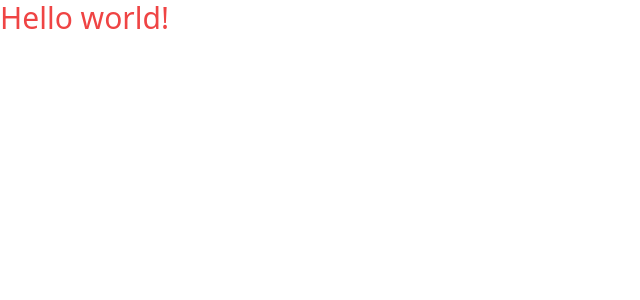
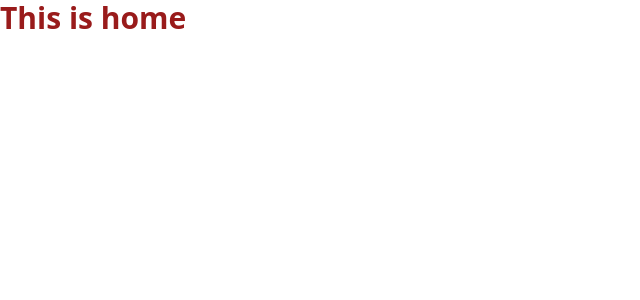
Before and after one commit to SaifullahKabirRana/TourNexus-Tourism-Client, a React (Vite) app: page / in a window 1280 px wide. Shown: the top 300 px of the page, without its empty margins (0-640 px from the left). Built offline with nearby package versions, Linux system fonts and the light colour scheme.

Commit message:
added 404 errorpages

```diff
--- a/eslint.config.js
+++ b/eslint.config.js
@@ -11,7 +11,6 @@ export default [
     languageOptions: {
       ecmaVersion: 2020,
       globals: globals.browser,
-      node:true,
       parserOptions: {
         ecmaVersion: 'latest',
         ecmaFeatures: { jsx: true },
--- /dev/null
+++ b/src/components/ErrorPages.jsx
@@ -0,0 +1,16 @@
+import { Link } from 'react-router-dom';
+import error from '../assets/website-page-found-error.jpg';
+const ErrorPages = () => {
+    return (
+        <div>
+            <div className='flex flex-col justify-center items-center'>
+                <img className='mt-32 md:mt-20 w-[400px] md:w-[600px] xl:w-[800px]' src={error} alt="error-img" />
+                <Link to='/'>
+                    <button className="btn btn-sm md:btn-md rounded-full text-sm md:text-xl md:px-6 bg-slate-900 text-white font-semibold">Back to Home</button>
+                </Link>
+            </div>
+        </div>
+    );
+};
+
+export default ErrorPages;
--- /dev/null
+++ b/src/components/Home.jsx
@@ -0,0 +1,10 @@
+
+const Home = () => {
+    return (
+        <div>
+            <h2 className="text-3xl font-bold text-red-800">This is home</h2>
+        </div>
+    );
+};
+
+export default Home;
--- /dev/null
+++ b/src/layout/Root.jsx
@@ -0,0 +1,13 @@
+import { Outlet } from "react-router-dom";
+
+const Root = () => {
+    return (
+        <div>
+           <div>
+            <Outlet></Outlet>
+           </div>
+        </div>
+    );
+};
+
+export default Root;
--- /dev/null
+++ b/src/routes/PrivateRoutes.jsx
@@ -0,0 +1,11 @@
+import React from 'react';
+
+const PrivateRoutes = () => {
+    return (
+        <div>
+
+        </div>
+    );
+};
+
+export default PrivateRoutes;
--- /dev/null
+++ b/src/routes/Routes.jsx
@@ -0,0 +1,21 @@
+import { createBrowserRouter } from "react-router-dom";
+import ErrorPages from "../components/ErrorPages";
+import Root from "../layout/Root";
+import Home from "../components/Home";
+
+
+const router = createBrowserRouter([
+    {
+        path: "/",
+        errorElement: <ErrorPages></ErrorPages>,
+        element: <Root></Root>,
+        children: [
+            {
+                path:'/',
+                element: <Home></Home>
+            }
+        ]
+    },
+]);
+
+export default router;
```
Also changed, not shown: src/main.jsx (+2 -10 lines), src/assets/website-page-found-error.jpg (added).
